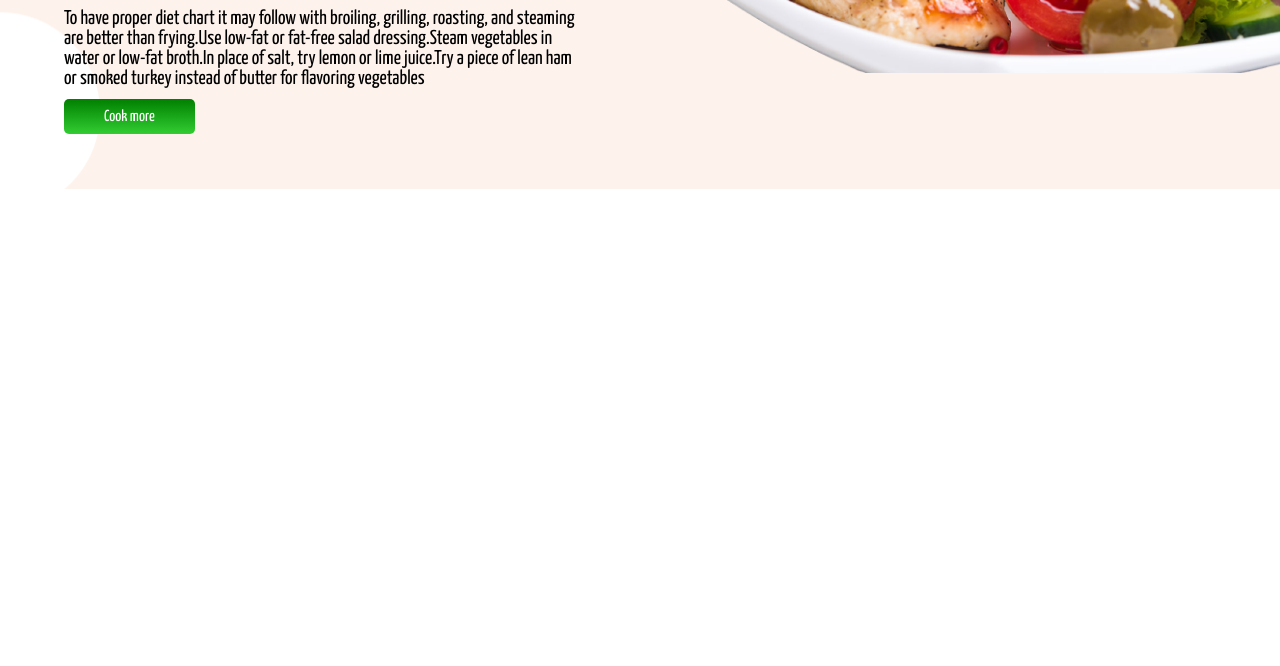
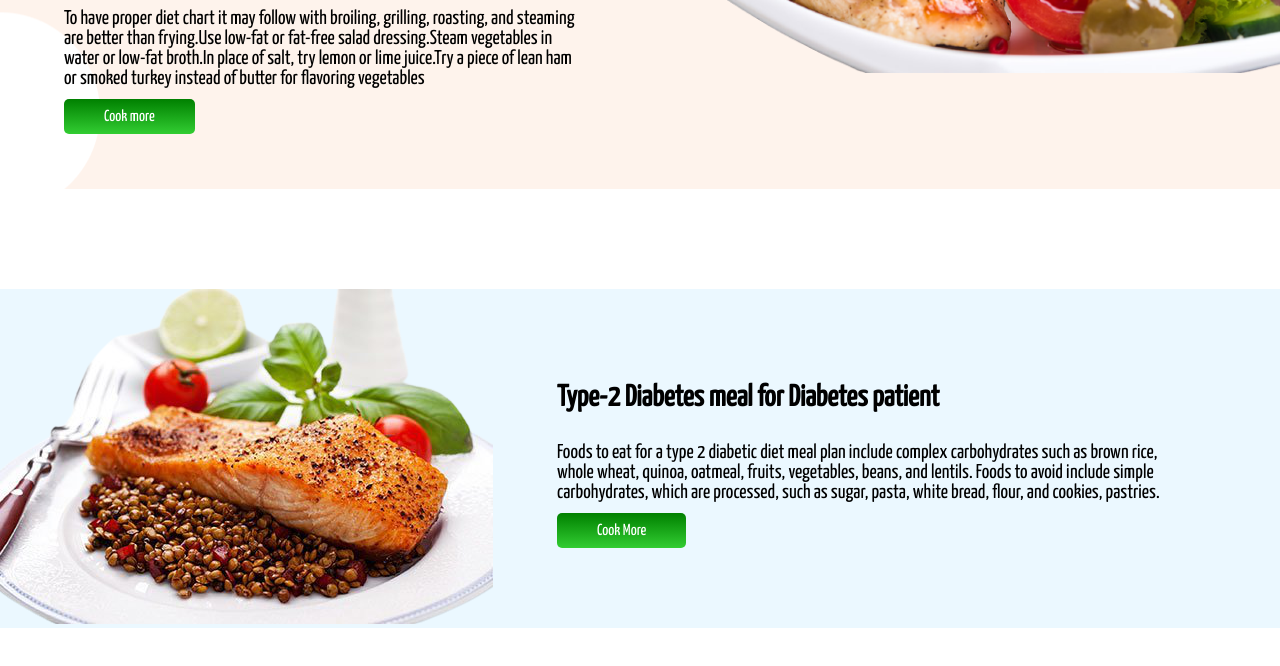
Before and after one commit to shanzida-rifa/diabetes-expert, a plain HTML site: page index.html in a window 1280 px wide. Shown: the part 340-1006 px from the top of the page. Before the commit the page ends 800 px from the top, so only its background shows below. Drawn offline with Linux system fonts and the light colour scheme.

Commit message:
secondpart

```diff
--- a/index.html
+++ b/index.html
@@ -32,6 +32,21 @@
             <img src="images/d-chart-removebg-preview.png" alt="">
         </div>
     </section>
+    <section class="banner2">
+        <div class="width2">
+            <img src="images/d-type2-removebg-preview.png" alt="">
+        </div>
+        <div class="width1">
+            <h3>Type-2 Diabetes meal for Diabetes patient</h3>
+            <p>Foods to eat for a type 2 diabetic diet meal plan include complex carbohydrates such as brown rice, whole
+                wheat, quinoa, oatmeal, fruits, vegetables, beans, and lentils. Foods to avoid include simple
+                carbohydrates, which are processed, such as sugar, pasta, white bread, flour, and cookies, pastries.</p>
+            <a class="button1" target="_blank"
+                href="https://www.medicalnewstoday.com/articles/317154#classic-ingredients">Cook More</a>
+        </div>
+
+
+    </section>
 
 </body>
 
--- a/style.css
+++ b/style.css
@@ -16,6 +16,7 @@ p{
 }
 section{
     display: flex;
+    margin-bottom: 100px;
 }
 .width1{
     width: 50%;
@@ -23,6 +24,9 @@ section{
 }
 .width1 img{
     width:130%
+}
+.width2 img{
+    width: 100%;
 }
 .button1{
     text-decoration: none;
@@ -36,3 +40,8 @@ section{
     background-image: url(images/7.png);
     background-repeat: no-repeat;
 }
+.banner2{
+    background-image: url(images/Frame\ 57.jpg);
+    background-repeat: no-repeat;
+    background-position: right;
+}
```
